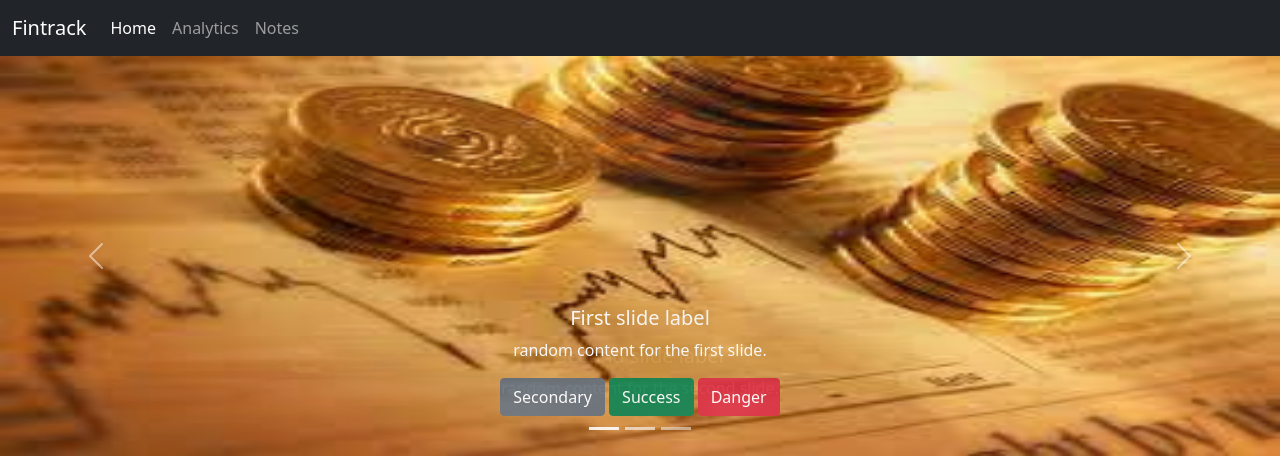
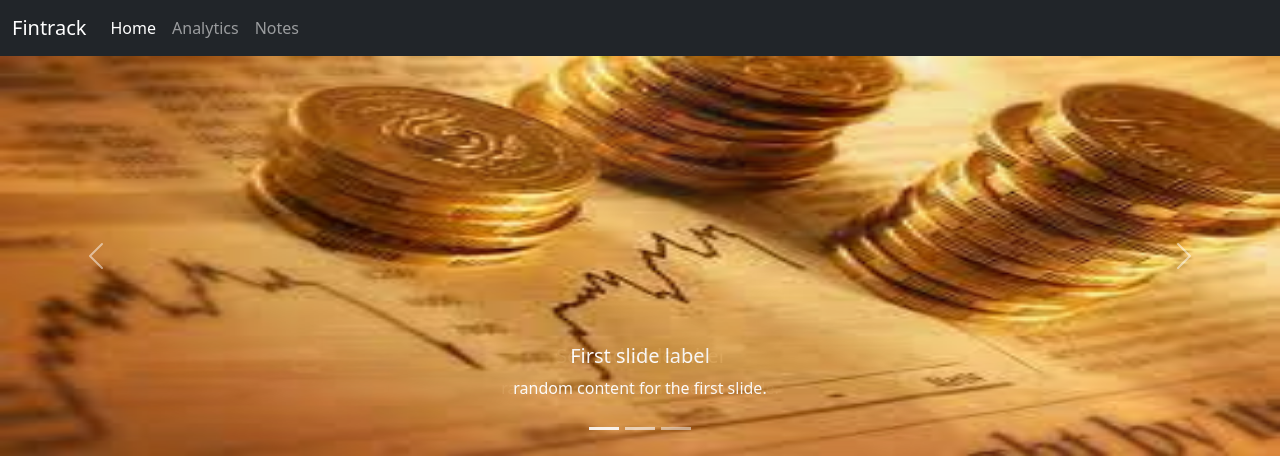
Before and after one commit to Ayan-16/home-page, a plain HTML site: page home.html in a window 1280 px wide. Shown: the top 468 px of the page. Drawn offline with nearby package versions, Linux system fonts and the light colour scheme.

Commit message:
Update home.html

```diff
--- a/home.html
+++ b/home.html
@@ -82,9 +82,7 @@
           <div class="carousel-caption d-none d-md-block">
             <h5>First slide label</h5>
             <p>random content for the first slide.</p>
-            <button type="button" class="btn btn-secondary">Secondary</button>
-            <button type="button" class="btn btn-success">Success</button>
-            <button type="button" class="btn btn-danger">Danger</button>
+
           </div>
         </div>
         <div class="carousel-item">
```
